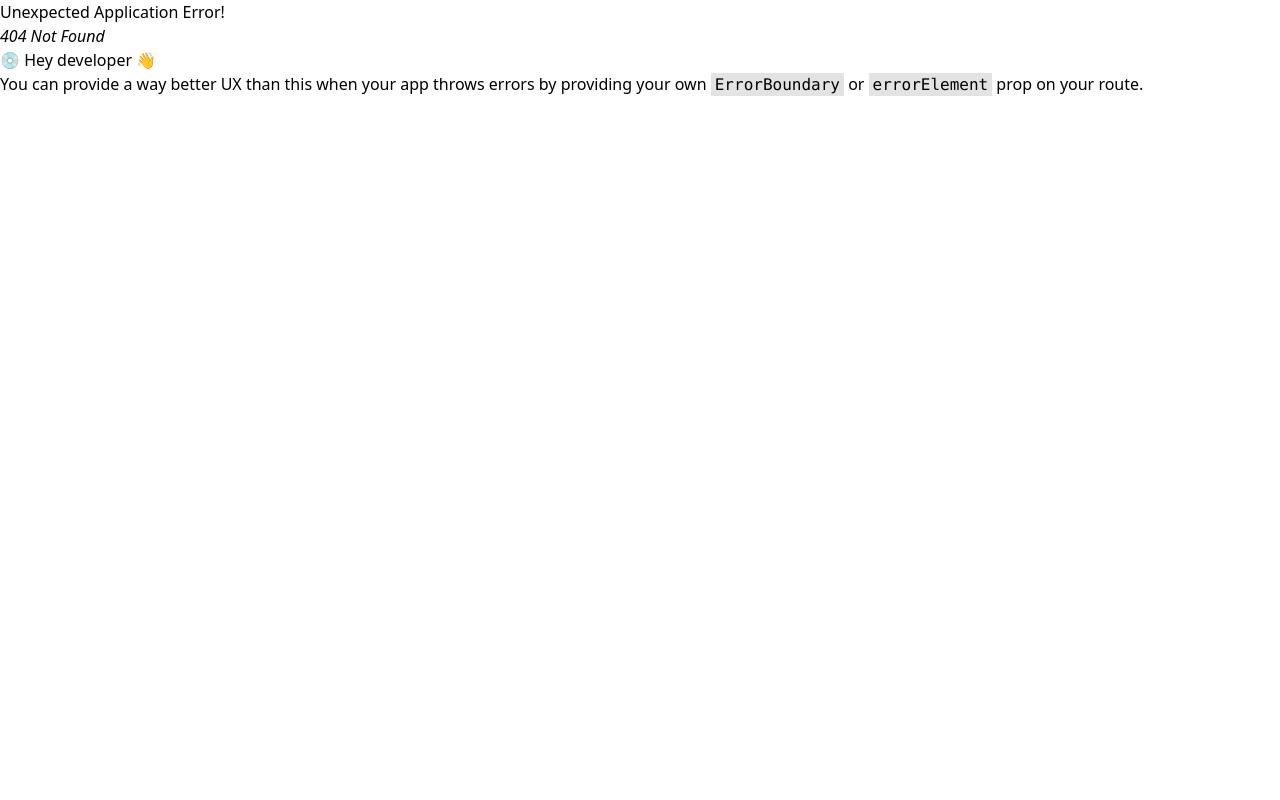
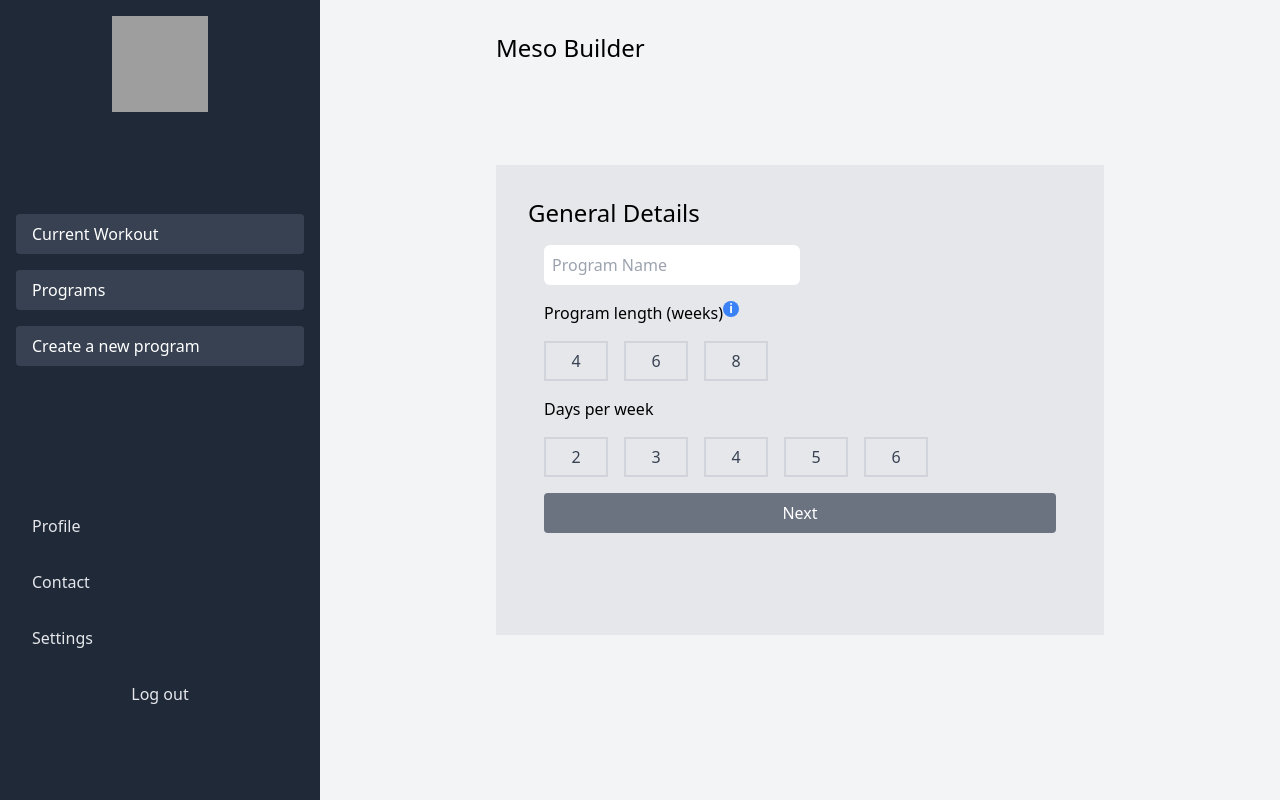
Before and after one commit to jrmilburn/fitness-app, a React (Vite) app in the folder website/: page /app/mesocycles/create in a window 1280 px wide. Before the commit this address had no page. Built offline with nearby package versions, Linux system fonts and the light colour scheme; sample sign-in values are in the browser's storage; grey boxes are pictures that could not be loaded.

Commit message:
begin implementing meso builder excercises and days

```diff
--- a/website/src/App.jsx
+++ b/website/src/App.jsx
@@ -7,6 +7,7 @@ import PrivateRoute from './context/PrivateRoute';
 import HomePage from './pages/HomePage';
 import CurrentWorkout from './pages/CurrentWorkout';
 import MesoCycles from './pages/MesoCycles';
+import CreateProgram from './pages/CreateProgram';
 
 function App() {
   const router = createBrowserRouter(
@@ -23,6 +24,7 @@ function App() {
             {/* Nested route for the homepage under /app */}
             <Route index element={<CurrentWorkout />} />
             <Route path="/app/mesocycles" element={<MesoCycles />} />
+            <Route path="/app/mesocycles/create" element={<CreateProgram />} />
           </Route>
         </Route>
       </>
--- /dev/null
+++ b/website/src/components/CreateProgram/Day.jsx
@@ -0,0 +1,26 @@
+import { useState } from "react"
+import Excercise from "./Excercise"
+import MuscleGroups from "./MuscleGroups"
+
+export default function Day({day}) {
+
+    const [muscleGroupsShown, setMuscleGroupsShown] = useState(false);
+
+    return (
+        <>
+        <div className="bg-gray-300 min-w-64 p-4 flex flex-col space-y-4">
+            <h2 className="text-lg">{day}</h2>
+            <div className="flex flex-col space-y-4">
+                <Excercise muscle='Chest' excercise={'Bench'}/>
+                <Excercise muscle='Chest' excercise={'Chest Fly'}/>
+                <Excercise muscle='Chest' excercise={'Pulllup'}/>
+            </div>
+            <button className="bg-gray-200 p-2" onClick={() => setMuscleGroupsShown(true)}>Add Muscle Group +</button>
+
+        </div>
+        <MuscleGroups visible={muscleGroupsShown} onClose={() => setMuscleGroupsShown(false)} />
+        </>
+
+    )
+
+}
--- /dev/null
+++ b/website/src/components/CreateProgram/Excercise.jsx
@@ -0,0 +1,18 @@
+import Excercises from './Excercises';
+import { useState } from 'react';
+
+export default function Excercise({ muscle, excercise }) {
+
+    const [showExercises, setShowExercises] = useState(false);
+
+    return (
+        <>
+        <div className="bg-gray-200 p-2 flex flex-col items-baseline">
+            <h2 className='bg-gray-400 p-1'>{muscle}</h2>
+            <button onClick={() => setShowExercises(true)} className='w-[100%] h-[100%] text-left'>Select Excercise</button>
+        </div>
+        <Excercises visible={showExercises} onClose={() => setShowExercises(false)}/>
+        </>
+    )
+
+}
--- /dev/null
+++ b/website/src/components/CreateProgram/Excercises.jsx
@@ -0,0 +1,33 @@
+export default function MuscleGroups({ visible, onClose }) {
+
+    if (!visible) return null;
+
+    const handleOverlayClick = (e) => {
+      if (e.target === e.currentTarget) {
+        onClose();
+      }
+    };
+
+    return (
+      <>
+        {visible && (
+          <div
+            className="fixed inset-0 flex items-center justify-center z-50"
+            onClick={handleOverlayClick}
+          >
+            <div className="absolute inset-0 bg-black bg-opacity-50"></div>
+
+            {/* Modal Content */}
+            <div className="bg-white p-6 rounded shadow-lg w-[90%] max-w-md relative z-10">
+              <h2 className="text-xl mb-4">Excercises</h2>
+
+
+              <button onClick={onClose} className="mt-4 p-2 bg-blue-500 text-white rounded">
+                Close
+              </button>
+            </div>
+          </div>
+        )}
+      </>
+    );
+  }
--- /dev/null
+++ b/website/src/components/CreateProgram/MuscleGroups.jsx
@@ -0,0 +1,33 @@
+export default function MuscleGroups({ visible, onClose }) {
+
+    if (!visible) return null;
+
+    const handleOverlayClick = (e) => {
+      if (e.target === e.currentTarget) {
+        onClose();
+      }
+    };
+
+    return (
+      <>
+        {visible && (
+          <div
+            className="fixed inset-0 flex items-center justify-center z-50"
+            onClick={handleOverlayClick}
+          >
+            <div className="absolute inset-0 bg-black bg-opacity-50"></div>
+
+            {/* Modal Content */}
+            <div className="bg-white p-6 rounded shadow-lg w-[90%] max-w-md relative z-10">
+              <h2 className="text-xl mb-4">Muscle Groups</h2>
+              <p>This is where all the muscle groups will go</p>
+
+              <button onClick={onClose} className="mt-4 p-2 bg-blue-500 text-white rounded">
+                Close
+              </button>
+            </div>
+          </div>
+        )}
+      </>
+    );
+  }
--- /dev/null
+++ b/website/src/components/CreateProgram/ProgramExcercises.jsx
@@ -0,0 +1,24 @@
+import Day from './Day';
+
+export default function ProgramExcercises() {
+
+    const handleSubmit = (e) => {
+        e.preventDefault();
+    }
+
+    return (
+        <form onSubmit={handleSubmit} className="w-full p-8 overflow-x-scroll">
+
+        <h2 className="text-2xl text-left">Excercises</h2>
+
+        <div className="flex space-x-4 w-full p-4 mr-8">
+            <Day day="Day 1" />
+            <Day day="Day 2" />
+            <Day day="Day 3" />
+            <Day day="Day 4" />
+        </div>
+
+        </form>
+    )
+
+}
--- /dev/null
+++ b/website/src/components/CreateProgram/ProgramLength.jsx
@@ -0,0 +1,87 @@
+import InfoBtn from "../InfoBtn/InfoBtn";
+import RadioBtn from "../RadioBtn/RadioBtn";
+import { useEffect, useState } from 'react';
+
+export default function ProgramLength({onNext}) {
+
+    const [programName, setProgramName] = useState('');
+    const [programLength, setProgramLength] = useState(null);
+    const [programDays, setProgramDays] = useState(null);
+    const [isFormValid, setIsFormValid] = useState(false);
+
+    const [infoShown, setInfoShown] = useState(false);
+
+    useEffect(() => {
+        if (programName !== '' && programLength !== null) {
+          setIsFormValid(true);
+        } else {
+          setIsFormValid(false);
+        }
+      }, [programName, programLength]);
+
+      const handleProgramNameChange = (e) => {
+        setProgramName(e.target.value);
+      };
+
+      const handleSubmit = (e) => {
+        e.preventDefault();
+        console.log('Program Name:', programName);
+        console.log('Program Length:', programLength);
+        console.log('Program Days:', programDays);
+        onNext();
+      }
+
+    return (
+        <form onSubmit={handleSubmit} className="w-full p-8">
+
+        <h2 className="text-2xl text-left">General Details</h2>
+
+        <div className="flex flex-col space-y-4 w-full p-4">
+          {/* Program Name Input */}
+          <input
+            type="text"
+            name="programName"
+            id="programName"
+            placeholder="Program Name"
+            className="p-2 rounded-md w-[50%]"
+            value={programName}
+            onChange={handleProgramNameChange}
+          />
+
+          {/* Program Length Radio Buttons */}
+          <h2 className='relative'>Program length (weeks)
+              <button type="button" onClick={() => setInfoShown(true)} className="bg-blue-500 hover:bg-blue-700 text-white font-bold rounded-full absolute text-xs w-4 h-4">
+                  i
+              </button>
+              <InfoBtn
+                  title={'Length Info'}
+                  text={'Program length is inclusive of a 1 week deload at the conclusion of your program'}
+                  visible={infoShown}
+                  onClose={() => setInfoShown(false)}/></h2>
+          <div className="flex space-x-4">
+            <RadioBtn id="length4" name="length" text="4" onChange={() => setProgramLength(4)} />
+            <RadioBtn id="length6" name="length" text="6" onChange={() => setProgramLength(6)} />
+            <RadioBtn id="length8" name="length" text="8" onChange={() => setProgramLength(8)} />
+          </div>
+          <h2>Days per week</h2>
+          <div className="flex space-x-4">
+            <RadioBtn id="day2" name="days" text="2" onChange={() => setProgramDays(2)} />
+            <RadioBtn id="day3" name="days" text="3" onChange={() => setProgramDays(3)} />
+            <RadioBtn id="day4" name="days" text="4" onChange={() => setProgramDays(4)} />
+            <RadioBtn id="day5" name="days" text="5" onChange={() => setProgramDays(5)} />
+            <RadioBtn id="day6" name="days" text="6" onChange={() => setProgramDays(6)} />
+          </div>
+
+          {/* Submit Button (Disabled until form is valid) */}
+          <button
+            type="submit"
+            className={`p-2 rounded text-white ${isFormValid ? 'bg-blue-500' : 'bg-gray-500 cursor-not-allowed'}`}
+            disabled={!isFormValid}
+          >
+            Next
+          </button>
+        </div>
+      </form>
+    )
+
+}
--- /dev/null
+++ b/website/src/components/InfoBtn/InfoBtn.jsx
@@ -0,0 +1,34 @@
+export default function InfoBtn({ title, text, visible, onClose }) {
+
+    if (!visible) return null;
+
+    const handleOverlayClick = (e) => {
+      if (e.target === e.currentTarget) {
+        onClose();
+      }
+    };
+
+    return (
+      <>
+        {visible && (
+          <div
+            className="fixed inset-0 flex items-center justify-center z-50"
+            onClick={handleOverlayClick}
+          >
+            {/* Modal Overlay */}
+            <div className="absolute inset-0 bg-black bg-opacity-50"></div>
+
+            {/* Modal Content */}
+            <div className="bg-white p-6 rounded shadow-lg w-[90%] max-w-md relative z-10">
+              <h2 className="text-xl mb-4">{title}</h2>
+              <p>{text}</p>
+
+              <button onClick={onClose} className="mt-4 p-2 bg-blue-500 text-white rounded">
+                Close
+              </button>
+            </div>
+          </div>
+        )}
+      </>
+    );
+  }
--- /dev/null
+++ b/website/src/components/RadioBtn/RadioBtn.jsx
@@ -0,0 +1,15 @@
+export default function RadioBtn({id, name, text, onChange}) {
+
+    return (
+        <div className="flex space-x-6">
+        <div className="relative">
+          <input type="radio" id={`${id}`} name={`${name}`} value={`${text}`} className="hidden peer" onChange={onChange} />
+          <label htmlFor={`${id}`}
+            className="peer-checked:bg-blue-500 peer-checked:text-white w-16 h-10 border-2 border-gray-300 flex items-center justify-center text-center text-gray-700 cursor-pointer">
+            {text}
+          </label>
+        </div>
+        </div>
+    )
+
+}
--- /dev/null
+++ b/website/src/pages/CreateProgram.jsx
@@ -0,0 +1,26 @@
+import React, { useState } from 'react';
+
+import ProgramLength from '../components/CreateProgram/ProgramLength';
+import ProgramExcercises from '../components/CreateProgram/ProgramExcercises';
+
+export default function CreateProgram() {
+  const [formPage, setFormPage] = useState(1);
+
+  const onNext = () => {
+    setFormPage((prevPage) => prevPage + 1);
+  };
+
+  return (
+    <div
+      className={`w-[100%] mx-auto p-8 transition-all duration-300 ease-in-out ${formPage === 2 ? 'max-w-[100%]' : 'max-w-2xl'} h-[100%] flex items-center relative`}
+    >
+      <h2 className="absolute top-0 text-2xl">Meso Builder</h2>
+
+      <div
+        className={`bg-gray-200 transition-all duration-300 ease-in-out ${formPage === 2 ? 'h-[100%]' : 'h-[70%]'} w-full overflow-x-hidden flex`}
+      >
+        {formPage === 1 ? <ProgramLength onNext={onNext} /> : formPage === 2 ? <ProgramExcercises /> : null}
+      </div>
+    </div>
+  );
+}
```
